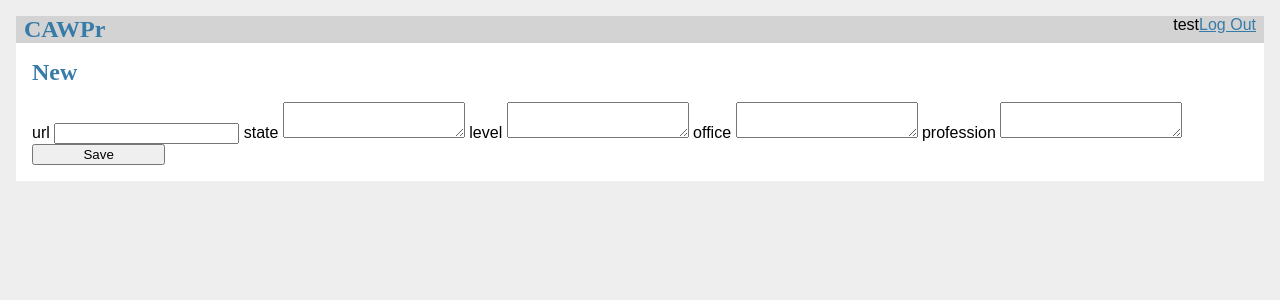
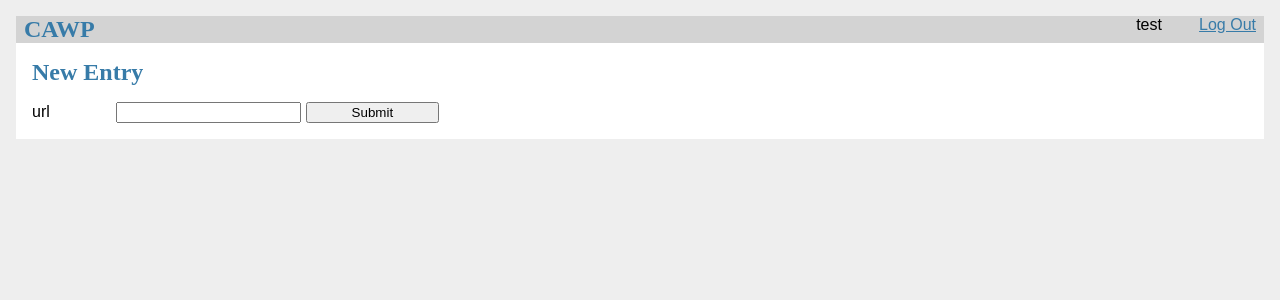
Before and after one commit to Tug63910/CAWP-Amarel, a Flask app: page /create in a window 1280 px wide. Shown: the top 300 px of the page. Run offline with Flask 2, Linux system fonts and the light colour scheme; the visitor is signed in with stand-in values (Sample User, id 1); data comes from the database, SQL or seed files in the repository.

Commit message:
Modified for CAWP

```diff
--- a/CAWPr/application.py
+++ b/CAWPr/application.py
@@ -6,6 +6,7 @@ from werkzeug.exceptions import abort
 
 from CAWPr.auth import login_required
 from CAWPr.db import get_db
+from CAWPr.models.predict import classifier
 
 bp=Blueprint('application',__name__)
 
@@ -24,10 +25,6 @@ def index():
 def create():
 	if request.method=='POST':
 		url=request.form['url']
-		state=request.form['state']
-		level=request.form['level']
-		office=request.form['office']
-		profession=request.form['profession']
 		error=None
 
 		if not url:
@@ -36,21 +33,23 @@ def create():
 		if error is not None:
 			flash(error)
 		else:
+			#post={'state':'MA', 'level':'Federal', 'office':'Senate', 'profession':'teacher',}
+			post=classifier(url)
 			db=get_db()
 			db.execute(
-				'INSERT INTO post (url, state, level, office, profession)'
-				' VALUES (?,?,?,?,?)',
-				(url, state, level, office, profession)
+				'INSERT INTO post (url, state, level, office, profession,text)'
+				' VALUES (?,?,?,?,?,?)',
+				(url,post['state'],post['level'],post['office'],post['profession'], post['text'])
 			)
-
 			db.commit()
+			post=db.execute('SELECT * FROM post p where url=?',(url,)).fetchone()
 			return redirect(url_for('application.index'))
 
 	return render_template('application/create.html')
 
 def get_post(id):
 	post=get_db().execute(
-		'SELECT p.id, url, state, level, office, profession'
+		'SELECT p.id, url, state, level, office, profession, text'
 		' FROM post p'
 		' WHERE p.id=?',
 		(id,)
@@ -67,11 +66,12 @@ def update(id):
 	post=get_post(id)
 
 	if request.method=='POST':
-		url=request.form['url']
+		url=post['url']
 		state=request.form['state']
 		level=request.form['level']
 		office=request.form['office']
 		profession=request.form['profession']
+		text=request.form["text"]
 		error=None
 
 		if not url:
@@ -82,9 +82,9 @@ def update(id):
 		else:
 			db=get_db()
 			db.execute(
-				'UPDATE post SET url=?, state=?, level=?, office=?, profession=?'
+				'UPDATE post SET url=?, state=?, level=?, office=?, profession=?, text=?'
 				' WHERE id=?',
-				(url,state,level,office,profession,id)
+				(url,state,level,office,profession,text,id)
 			)
 			db.commit()
 			return redirect(url_for('application.index'))
--- a/CAWPr/schema.sql
+++ b/CAWPr/schema.sql
@@ -14,5 +14,6 @@ CREATE TABLE post (
 	state TEXT NOT NULL,
 	level TEXT NOT NULL,
 	office TEXT NOT NULL,
-	profession TEXT NOT NULL
+	profession TEXT NOT NULL,
+	text TEXT NOT NULL
 );
--- a/CAWPr/static/style.css
+++ b/CAWPr/static/style.css
@@ -8,6 +8,20 @@ nav h1 { flex: auto; margin: 0; }
 nav h1 a {text-decoration: none; padding 0.25rem 0.5rem; }
 nav ul { display: flex; list-style: none; margin: 0; padding: 0; }
 nav ul li a, nav ul li span, header .action { display: block; padding: 0.5 rem; }
+
+table { font-family: "Trebuchet MS", Arial, Helvetica, sans-serif;
+	border-collapse: collapse; width 100#; }
+td, th { border: 1px solid #ddd; padding: 8px; }
+th { padding-top: 12px; padding-bottom: 12 px; text-align: left;
+	background-color: #4CAF50; color: white; }
+tr:nth-child(even) {background-color: #f2f2f2; }
+tr:hover { Background-color: #f5f5f5; }
+
+label { padding: 12px 12px 12px 0; display: inline; }
+.col-25 { float: left; width: 100px }
+.col-75 { float: left: width: 100px }
+/*.row: after {content: ""; }*/
+
 .content { padding: 0 1rem 1rem; ]
 .content > header {border-bottom: 1px solid lightgray; display: flex; align-items: flex-end; }
 .content > header h1 { flex: auto; margin: 1rem 0 0.25rem 0; }
@@ -18,9 +32,9 @@ nav ul li a, nav ul li span, header .action { display: block; padding: 0.5 rem;
 .post .about { color: slategray; font-style: italic; }
 .post .body { white-space: pre-line; }
 .content: last-child { margin-bottom: 0; }
-.content form { margin; 1em 0; display: flex; flex-direction: column; }
+.content form { margin; 1em 0;}
 .content label { font-weight: bold; margin-bottom: 0.5em; }
-.content input , .content textarea {margin-bottom: 1em; }
+.content input { margin-bottom: 1em; }
 .content textarea { min-height: 12em; resize: vertical; }
 input.danger { color: #cc2f2e; }
 input[type=submit] { align-self: start; min-width: 10em; }
--- a/CAWPr/templates/application/create.html
+++ b/CAWPr/templates/application/create.html
@@ -1,21 +1,13 @@
 {% extends 'base.html' %}
 
 {% block header %}
-	<h1>{% block title %}New{% endblock %}</h1>
+	<h1>{% block title %}New Entry{% endblock %}</h1>
 {% endblock %}
 
 {% block content %}
 	<form method="post">
-		<label for="url">url</label>
+		<label style="padding-right: 62px;" for="url">url</label>
 		<input name="url" id="url" value="{{ request.form['url'] }}" required>
-		<label for="state">state</label>
-		<textarea name="state" id="state">{{ request.form['state'] }}</textarea>
-		<label for="level">level</label>
-		<textarea name="level" id="level">{{ request.form['level'] }}</textarea>
-		<label for="office">office</label>
-		<textarea name="office" id="office">{{ request.form['office'] }}</textarea>
-		<label for="profession">profession</label>
-		<textarea name="profession" id="profession">{{ request.form['profession'] }}</textarea>
-		<input type="submit" value="Save">
+		<input type="submit" value="Submit">
 	</form>
 {% endblock %}
--- a/CAWPr/templates/base.html
+++ b/CAWPr/templates/base.html
@@ -1,14 +1,14 @@
 <!doctype html>
-<title>{% block title %}{% endblock %} - CAWPr</title>
+<title>{% block title %}{% endblock %} - CAWP</title>
 <link rel="stylesheet" href="{{ url_for('static', filename='style.css') }}">
 <nav>
-	<h1>CAWPr</h1>
+	<h1>CAWP</h1>
 	<ul>
 		{% if g.user %}
-			<li><span>{{ g.user['username'] }}</span>
+			<li><span style="width: 100px; text-align: center;">{{ g.user['username'] }}</span>
 			<li><a href="{{ url_for('auth.logout') }}">Log Out</a>
 		{% else %}
-			<li><a href="{{ url_for('auth.register') }}">Register</a>
+			<li><a style="width:100px; text-align: center;" href="{{ url_for('auth.register') }}">Register</a>
 			<li><a href="{{ url_for('auth.login') }}">Log In</a>
 		{% endif %}
 	</ul>
```
Also changed, not shown: CAWPr/models/predict.py (added, +8 -0 lines), CAWPr/templates/application/index.html (+26 -18 lines), CAWPr/templates/application/update.html (+50 -21 lines).
